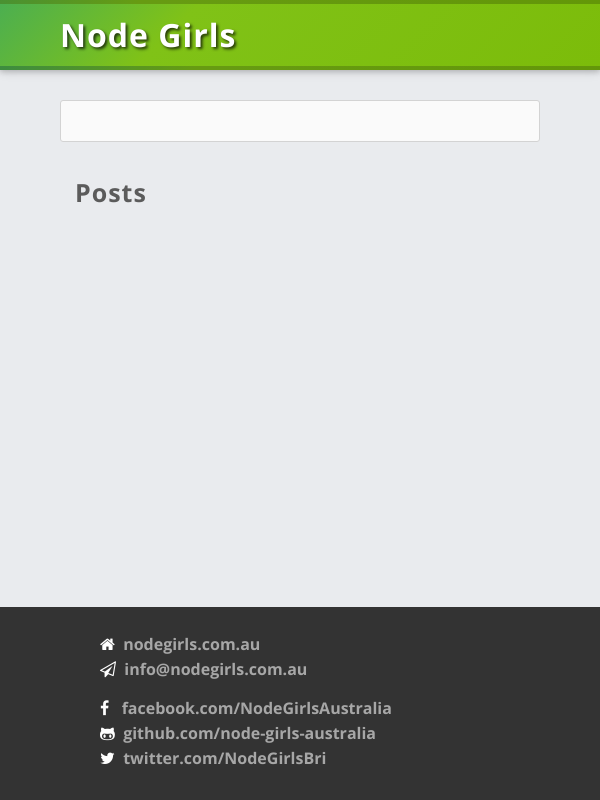
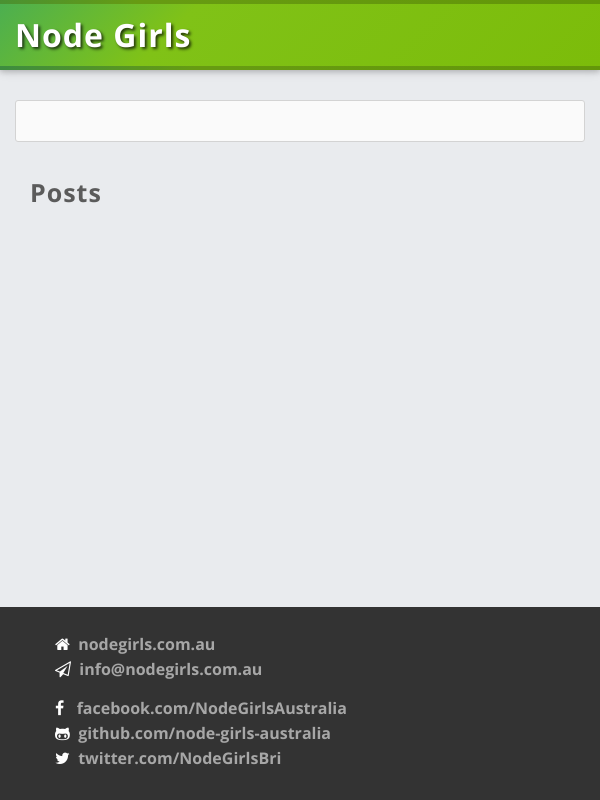
Before and after one commit to node-girls/express-workshop, a plain HTML site: page public/index.html in a window 600 px wide. Drawn offline with nearby package versions, Linux system fonts and the light colour scheme; no server answers.

Commit message:
media query for small screens

```diff
--- a/public/main.css
+++ b/public/main.css
@@ -235,13 +235,22 @@
 	line-height: 1.5;
 }
 
-
 .post p {
 	margin: 5px 0px 15px 0px;
 }
 
-@media (min-width: 600px) {
-	 .post {
-		/*width: 28.9%;*/
+/* === for smaller screens == */
+@media screen and (max-width: 600px) {
+	.centered {
+		margin: 0px auto;
+		width: 95%;
 	}
+	main {
+		margin: 0px auto;
+		width: 95%;
+	}
+	button[type="submit"] {
+		width: 100%;
+	}
+
 }
```
